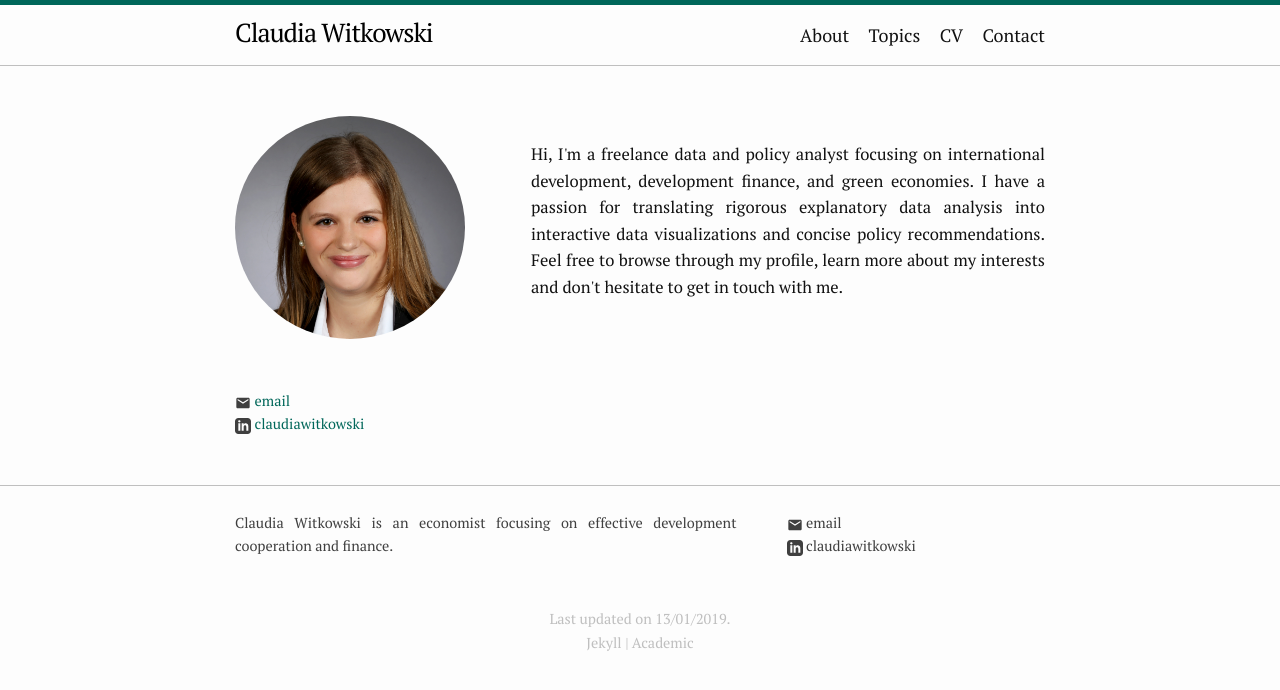
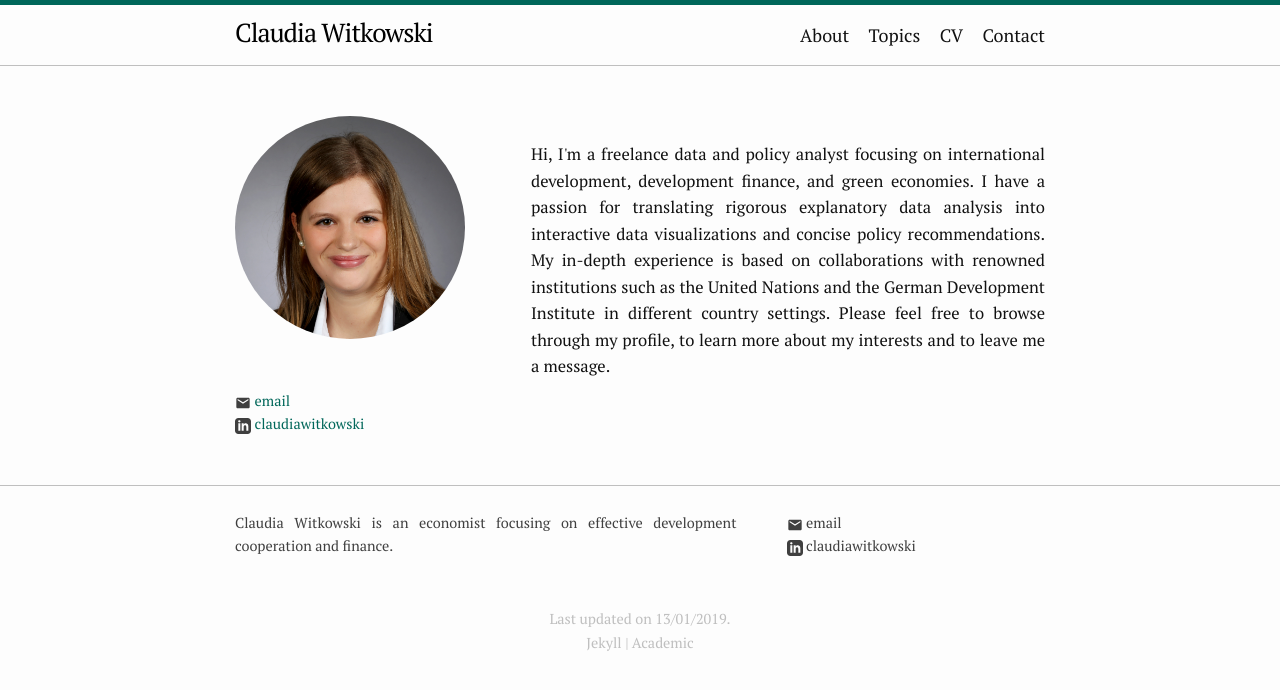
Before and after one commit to clawit91/website, a Jekyll site: the page built from 1_index.html, in a window 1280 px wide. Shown: the top 690 px of the page. Built offline with Jekyll 4.4.1, drawn with Linux system fonts in a browser that asks for light colours.

Commit message:
About update

```diff
--- a/1_index.html
+++ b/1_index.html
@@ -5,5 +5,6 @@ priority: 1.0
 ---
 
 <p class="justify">Hi, I'm a freelance data and policy analyst focusing on international development, development finance, and green economies. I have a passion for
-translating rigorous explanatory data analysis into interactive data visualizations and concise policy recommendations. Feel free to browse through my profile, learn
-more about my interests and don't hesitate to get in touch with me.</p>
+translating rigorous explanatory data analysis into interactive data visualizations and concise policy recommendations. My in-depth experience is based on collaborations with
+renowned institutions such as the United Nations and the German Development Institute in different country settings. Please feel free to browse through my profile, to learn more
+about my interests and to leave me a message.</p>
```
Also changed, not shown: 3_topics.html (+4 -4 lines).
